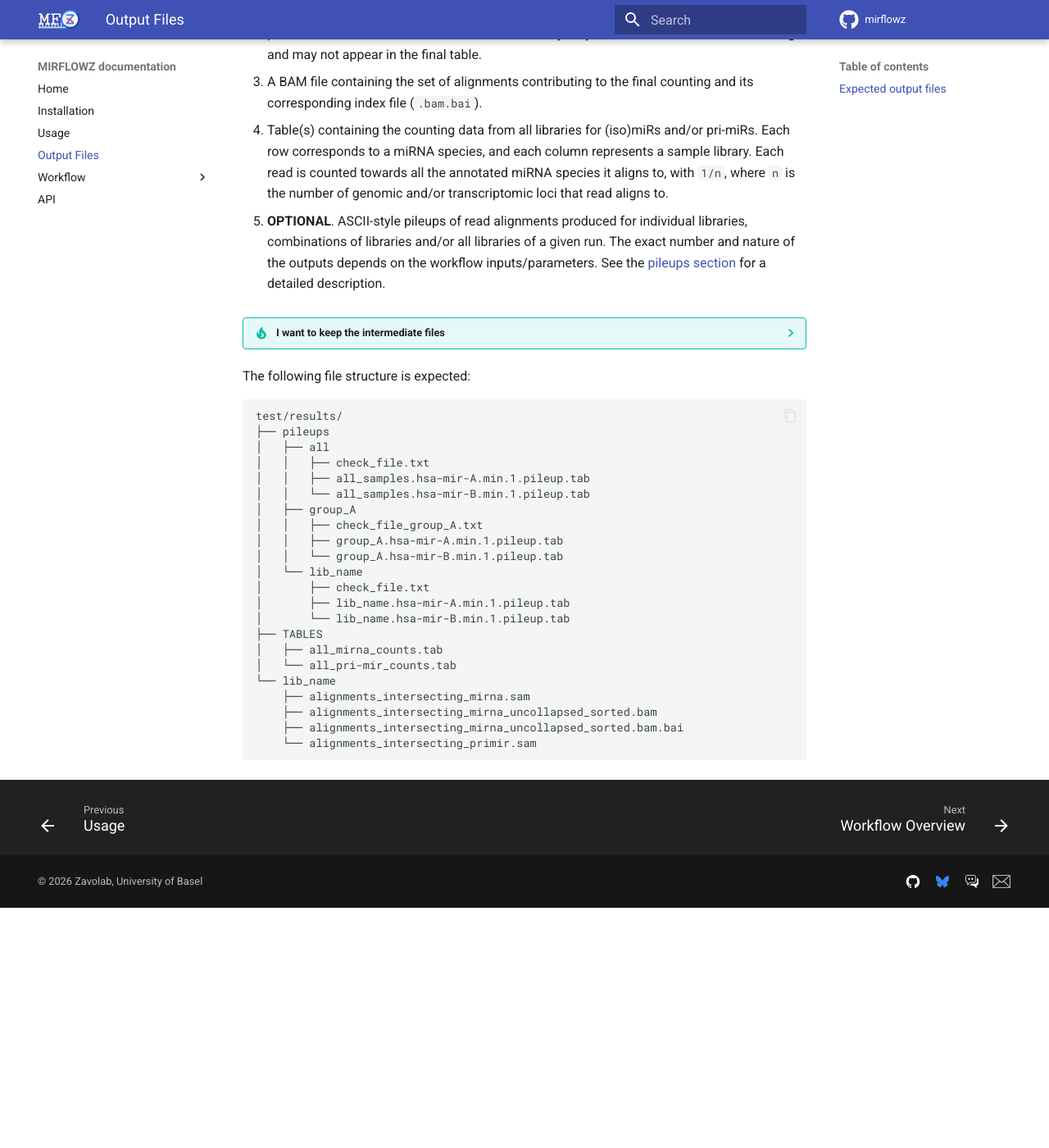
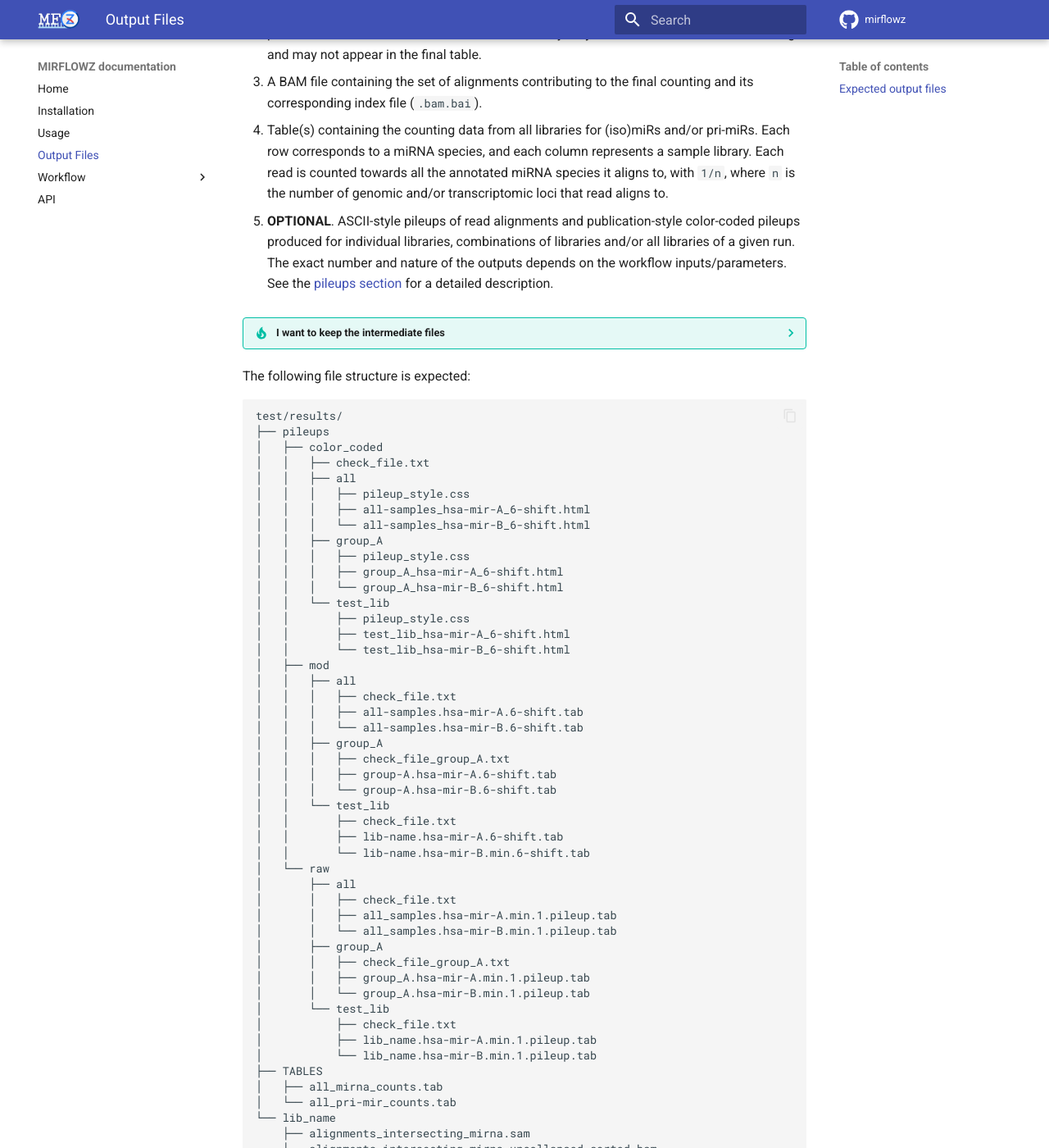
Before and after one commit to zavolanlab/mirflowz, an MkDocs documentation site: the page built from docs/guides/outputs.md, in a window 1280 px wide and 1400 px high, scrolled down 521 px. Shown: the whole window at 82% size. Built offline with MkDocs 1.6.1 and Material for MkDocs 9.7.7, drawn with Linux system fonts in a browser that asks for light colours; comment, search, counter and statistics services are not loaded; before the commit the page ends 1628 px from its top, so only the background shows below that; some of the changed text lies outside the part shown.

Commit message:
docs: update outputs and file structure

````diff
--- a/docs/guides/outputs.md
+++ b/docs/guides/outputs.md
@@ -29,11 +29,12 @@ The final outputs comprise:
    miRNA species it aligns to, with `1/n`, where `n` is the number of genomic
    and/or transcriptomic loci that read aligns to.
 
-5. **OPTIONAL**. ASCII-style pileups of read alignments produced for individual
-   libraries, combinations of libraries and/or all libraries of a given run.
-   The exact number and nature of the outputs depends on the workflow
-   inputs/parameters. See the [pileups section](../workflow/modules/pileups.md)
-   for a detailed description.
+5. **OPTIONAL**. ASCII-style pileups of read alignments and publication-style
+   color-coded pileups produced for individual libraries, combinations of
+   libraries and/or all libraries of a given run. The exact number and nature
+   of the outputs depends on the workflow inputs/parameters. See the
+   [pileups section](../workflow/modules/pileups.md) for a detailed
+   description.
 
 ??? tip "I want to keep the intermediate files"
 
@@ -60,18 +61,46 @@ The following file structure is expected:
 ```
 test/results/
 ├── pileups
-│   ├── all
+│   ├── color_coded
 │   │   ├── check_file.txt
-│   │   ├── all_samples.hsa-mir-A.min.1.pileup.tab
-│   │   └── all_samples.hsa-mir-B.min.1.pileup.tab
-│   ├── group_A
-│   │   ├── check_file_group_A.txt
-│   │   ├── group_A.hsa-mir-A.min.1.pileup.tab
-│   │   └── group_A.hsa-mir-B.min.1.pileup.tab
-│   └── lib_name
-│       ├── check_file.txt
-│       ├── lib_name.hsa-mir-A.min.1.pileup.tab
-│       └── lib_name.hsa-mir-B.min.1.pileup.tab
+│   │   ├── all
+│   │   │   ├── pileup_style.css
+│   │   │   ├── all-samples_hsa-mir-A_6-shift.html
+│   │   │   └── all-samples_hsa-mir-B_6-shift.html
+│   │   ├── group_A
+│   │   │   ├── pileup_style.css
+│   │   │   ├── group_A_hsa-mir-A_6-shift.html
+│   │   │   └── group_A_hsa-mir-B_6-shift.html
+│   │   └── test_lib
+│   │       ├── pileup_style.css
+│   │       ├── test_lib_hsa-mir-A_6-shift.html
+│   │       └── test_lib_hsa-mir-B_6-shift.html
+│   ├── mod
+│   │   ├── all
+│   │   │   ├── check_file.txt
+│   │   │   ├── all-samples.hsa-mir-A.6-shift.tab
+│   │   │   └── all-samples.hsa-mir-B.6-shift.tab
+│   │   ├── group_A
+│   │   │   ├── check_file_group_A.txt
+│   │   │   ├── group-A.hsa-mir-A.6-shift.tab
+│   │   │   └── group-A.hsa-mir-B.6-shift.tab
+│   │   └── test_lib
+│   │       ├── check_file.txt
+│   │       ├── lib-name.hsa-mir-A.6-shift.tab
+│   │       └── lib-name.hsa-mir-B.min.6-shift.tab
+│   └── raw
+│       ├── all
+│       │   ├── check_file.txt
+│       │   ├── all_samples.hsa-mir-A.min.1.pileup.tab
+│       │   └── all_samples.hsa-mir-B.min.1.pileup.tab
+│       ├── group_A
+│       │   ├── check_file_group_A.txt
+│       │   ├── group_A.hsa-mir-A.min.1.pileup.tab
+│       │   └── group_A.hsa-mir-B.min.1.pileup.tab
+│       └── test_lib
+│           ├── check_file.txt
+│           ├── lib_name.hsa-mir-A.min.1.pileup.tab
+│           └── lib_name.hsa-mir-B.min.1.pileup.tab
 ├── TABLES
 │   ├── all_mirna_counts.tab
 │   └── all_pri-mir_counts.tab
````
